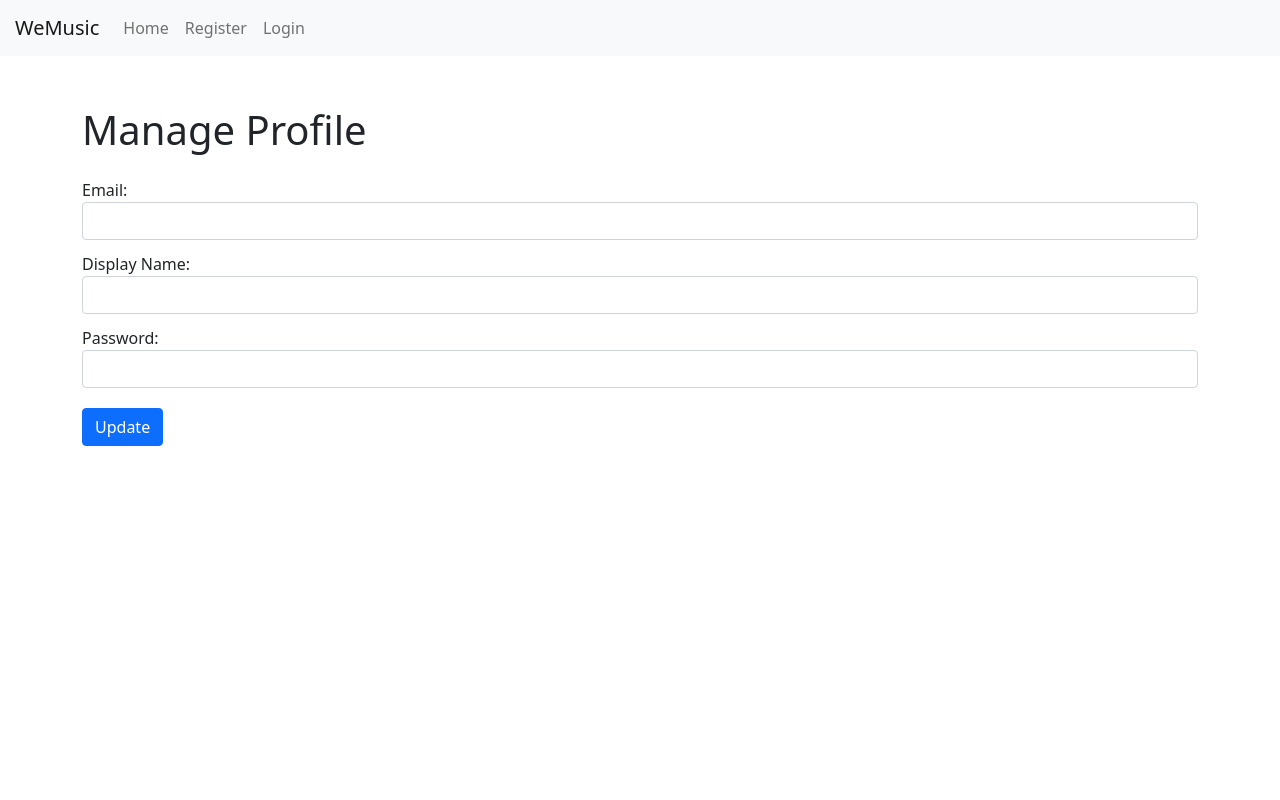
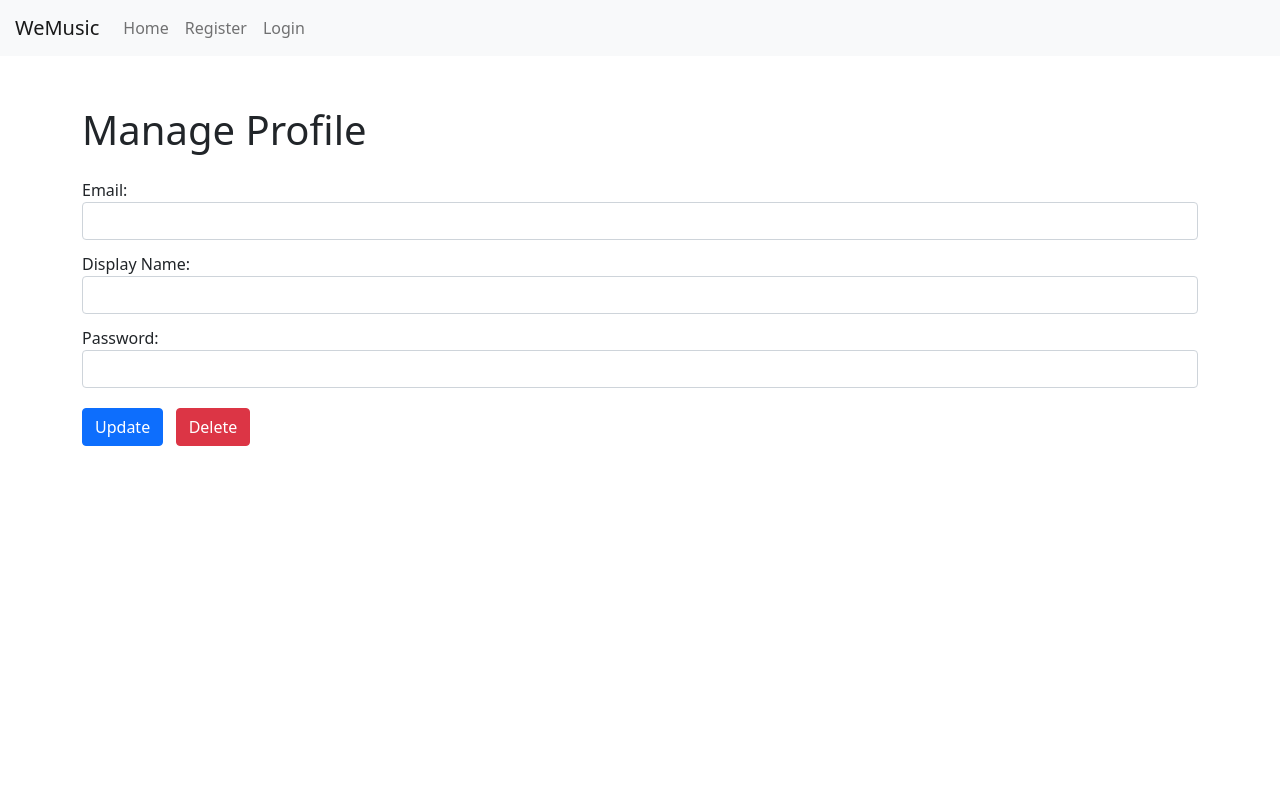
Before and after one commit to runbox13/websocket, a React (Create React App) app: page /manage-profile in a window 1280 px wide. Shown: the top 800 px of the page. Built offline with nearby package versions, Linux system fonts and the light colour scheme.

Commit message:
Added delete button for profile management.

```diff
--- a/src/page/user/manage-profile.js
+++ b/src/page/user/manage-profile.js
@@ -38,6 +38,9 @@ class ManageProfile extends React.Component {
                     </FormGroup>
 
                     <Button color="primary" className="mt-2">Update</Button>
+                    &nbsp;&nbsp;&nbsp;
+                    <Button color="danger" className="mt-2">Delete</Button>
+
                 </Form>
             </div>
         )
```
